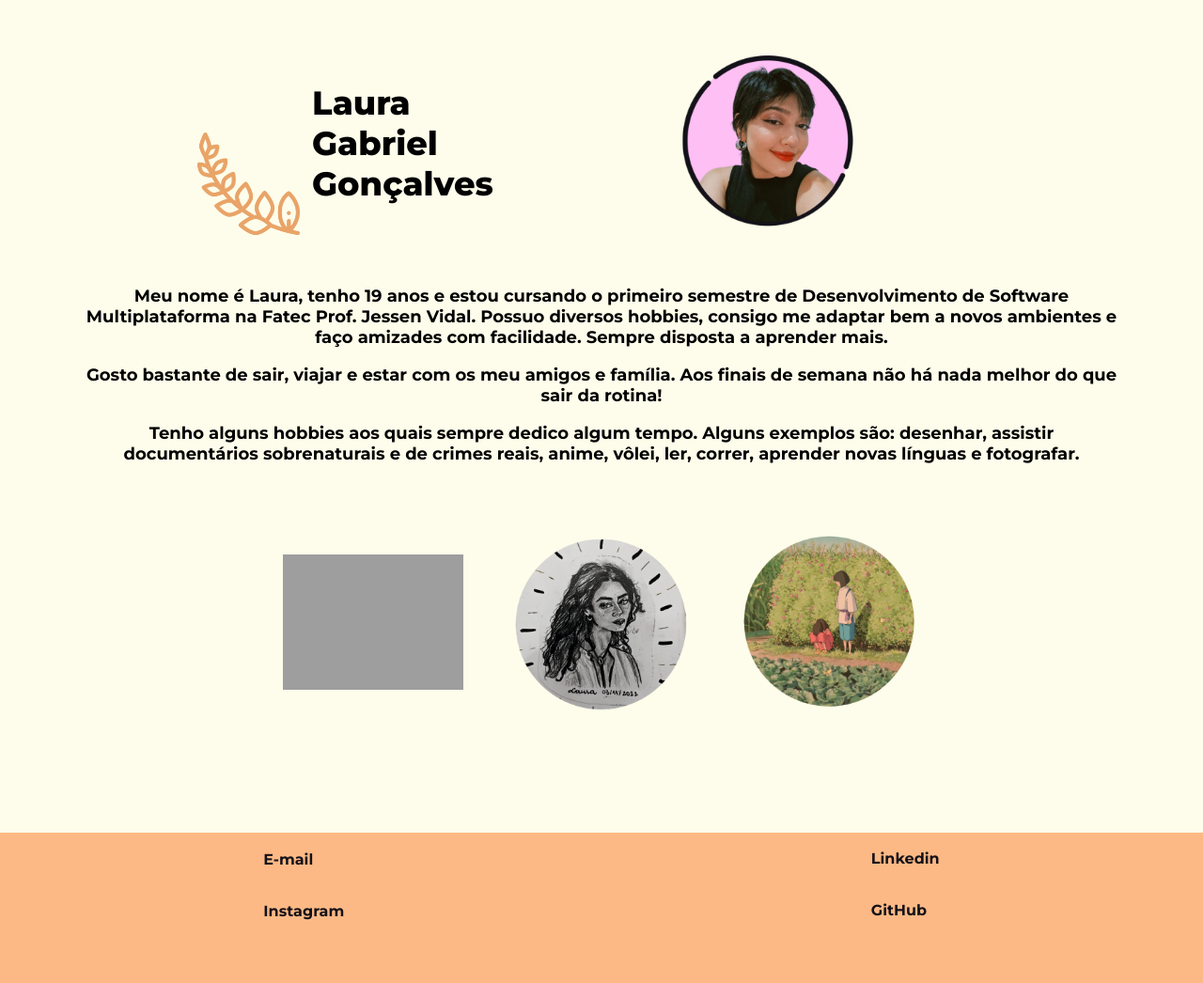
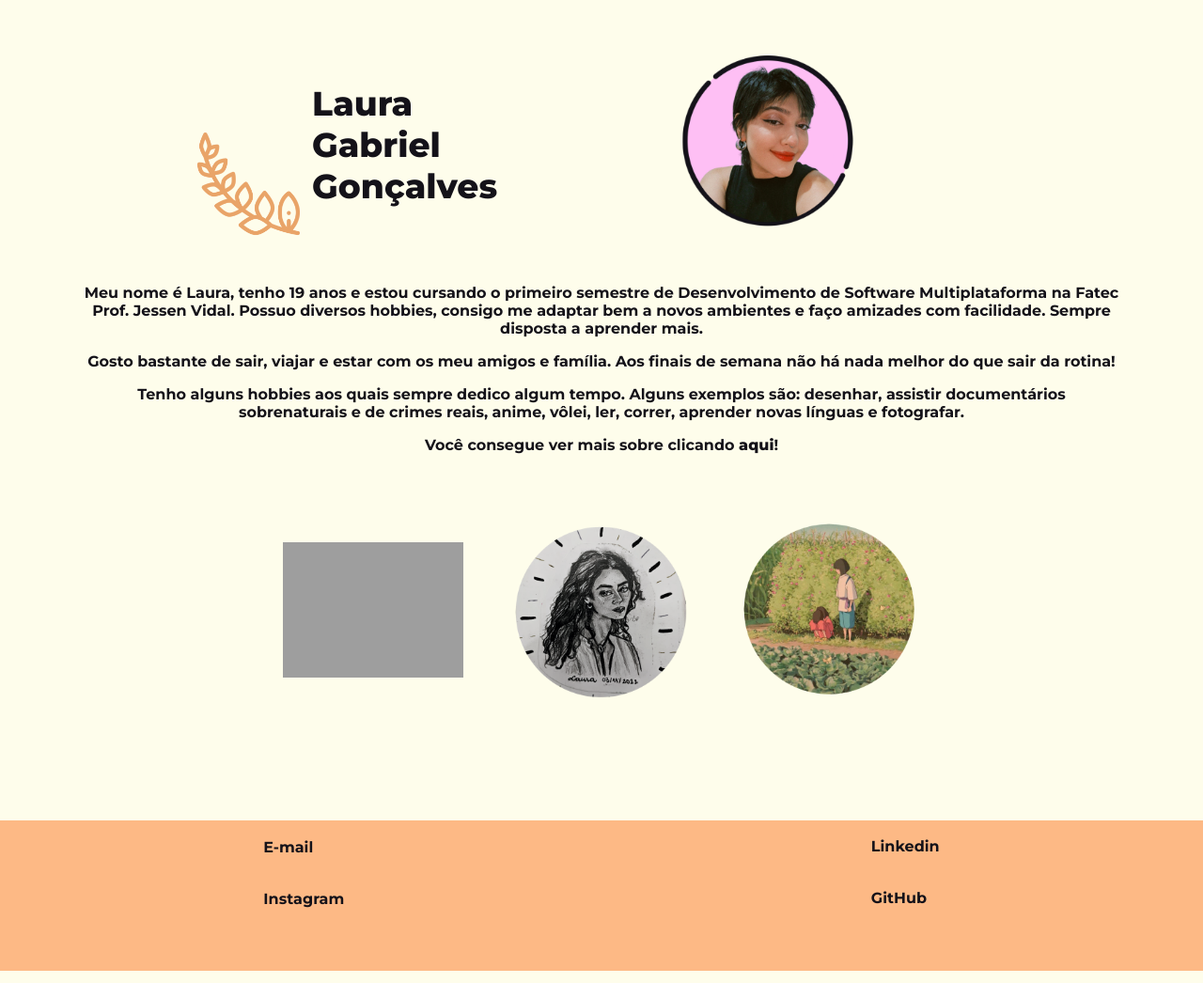
Before and after one commit to eulauragabriel/design-digital-portfolio, a Flask app: page / in a window 1280 px wide. Shown: the part 63-1109 px from the top of the page at 94% size. Run offline with Flask 3, Linux system fonts and the light colour scheme; grey boxes are pictures that could not be loaded.

Commit message:
configurando a página hobbies
criando a página hobbies, adicionando html, css, imagens referentes e sua rota

```diff
--- a/src/app.py
+++ b/src/app.py
@@ -2,21 +2,31 @@ from flask import Flask, render_template
 
 app = Flask(__name__)
 
+
 @app.route("/")
 def home():
-    return render_template('sobremim.html')
+    return render_template("sobremim.html")
 
-@app.route('/sobremim')
+
+@app.route("/sobremim")
 def sobremim():
-    return render_template('sobremim.html')
+    return render_template("sobremim.html")
 
-@app.route('/projetos')
+
+@app.route("/projetos")
 def projetos():
-    return render_template('projetos.html')
+    return render_template("projetos.html")
 
-@app.route('/capacidades')
+
+@app.route("/capacidades")
 def capacidades():
-    return render_template('capacidades.html')
+    return render_template("capacidades.html")
+
+
+@app.route("/hobbies")
+def hobbies():
+    return render_template("hobbies.html")
+
 
 if __name__ == "__main__":
     app.run(debug=True)
--- a/src/static/style.css
+++ b/src/static/style.css
@@ -7,7 +7,7 @@
     padding-top: 1%;
 }
 
-.container-link{
+.container-link {
     padding-top: 1%;
     display: flex;
     justify-content: space-around;
@@ -15,6 +15,7 @@
 }
 
 a {
+    font-size: 1em;
     font-family: "Montserrat Bold";
     color: #141219 !important;
     text-decoration: none !important;
@@ -35,8 +36,8 @@ p {
     margin-left: 7%;
     margin-right: 7%;
     font-family: "Montserrat Bold";
-    forced-color-adjust: #141219;
-    font-size: large;
+    color: #141219;
+    font-size: 1em;
     text-align: center;
 }
 
@@ -44,19 +45,25 @@ p {
 h1 {
     text-align: center;
     font-family: "Montserrat ExtraBold";
-    forced-color-adjust: #141219;
+    font-size: 1.5em;
+    color: #141219;
 }
 
 h2 {
     text-align: center;
     font-family: "Montserrat ExtraBold";
-    forced-color-adjust: #141219;
+    font-size: 1em;
+    color: #141219;
+}
+
+b {
+    font-family: "Montserrat ExtraBold";
+    font-size: 1em;
+    color: #141219;
 }
 
 
-
-
-/* parte inicial */
+/* home */
 
 .container {
     display: flex;
@@ -72,15 +79,51 @@ h2 {
     padding-top: 5%;
     width: 5%;
     font-family: "Montserrat ExtraBold";
-    font-size: 110%;
+    font-size: 1.5em;
     font-weight: bolder;
     text-align: left;
-    forced-color-adjust: #141219;
+    color: #141219;
 }
 
 .laulau {
     padding-left: 25%;
     padding-top: 4%;
+}
+
+/* projetos e hobbies */
+
+.hobbies {
+    display: flex;
+    justify-content: center;
+    align-items: center;
+}
+
+.hobbies img {
+    margin: 0% 2%;
+}
+
+.projetos {
+    display: flex;
+    justify-content: center;
+}
+
+.projetos img {
+    display: block;
+    margin-left: auto;
+    margin-right: auto;
+    width: 80%;
+}
+
+.youtube {
+    display: flex;
+    justify-content: center;
+}
+
+.youtube img {
+    display: block;
+    margin-left: auto;
+    margin-right: auto;
+    width: 80%;
 }
 
 /* footer */
@@ -145,32 +188,9 @@ h2 {
     transition: 0.8s;
 }
 
-#linkedin :hover{
+#linkedin :hover {
     font-family: "Montserrat ExtraBold";
     color: #141219;
     text-decoration: none;
     transition: 0.8s;
 }
-
-
-.hobbies {
-    display: flex;
-    justify-content: center;
-    align-items: center;
-}
-
-.hobbies img{
-    margin: 0% 2%;
-}
-
-.projetos {
-    display: flex;
-    justify-content: center;
-}
-
-.projetos img{
-    display: block;
-    margin-left: auto;
-    margin-right: auto;
-    width: 80%;
-}
--- a/src/templates/sobremim.html
+++ b/src/templates/sobremim.html
@@ -22,6 +22,7 @@
         <p>Tenho alguns hobbies aos quais sempre dedico algum tempo. Alguns exemplos são: desenhar, assistir
             documentários sobrenaturais e de crimes reais, anime, vôlei, ler, correr, aprender novas línguas e
             fotografar.</p>
+        <p>Você consegue ver mais sobre clicando <a href="hobbies"><b>aqui</b></a>!</p>
     </div>
     <br><br><br>
     <div class="hobbies">
```
Also changed, not shown: src/templates/hobbies.html (+31 -9 lines), src/static/img/amityville.png (added), src/static/img/bnh.png (added), src/static/img/cafezinho.png (added), src/static/img/jjk.png (added), src/static/img/snk.png (added), src/static/img/unsolved.png (added).
